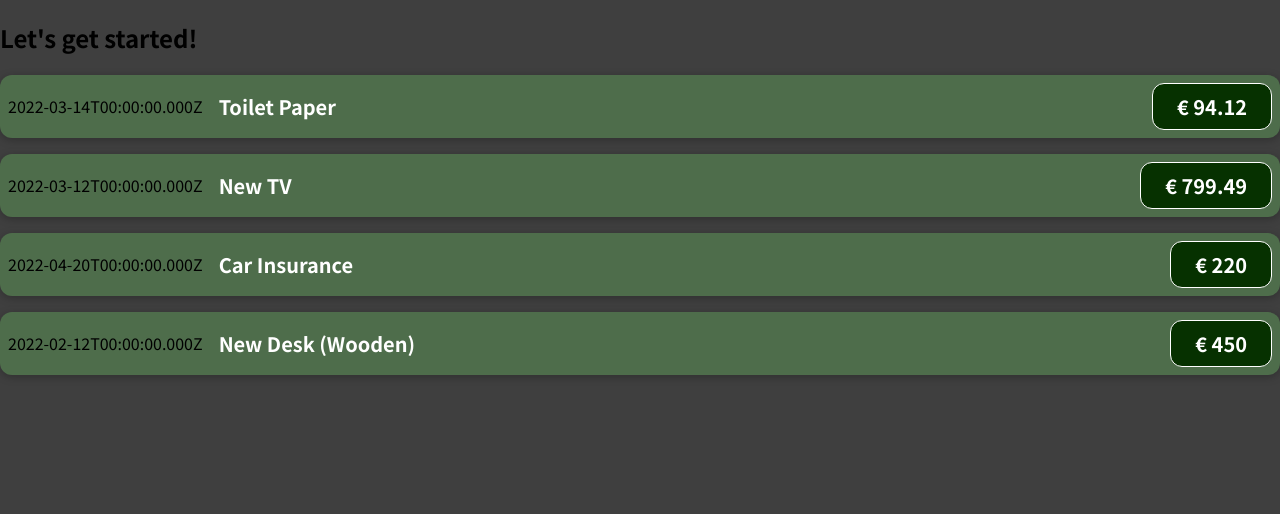
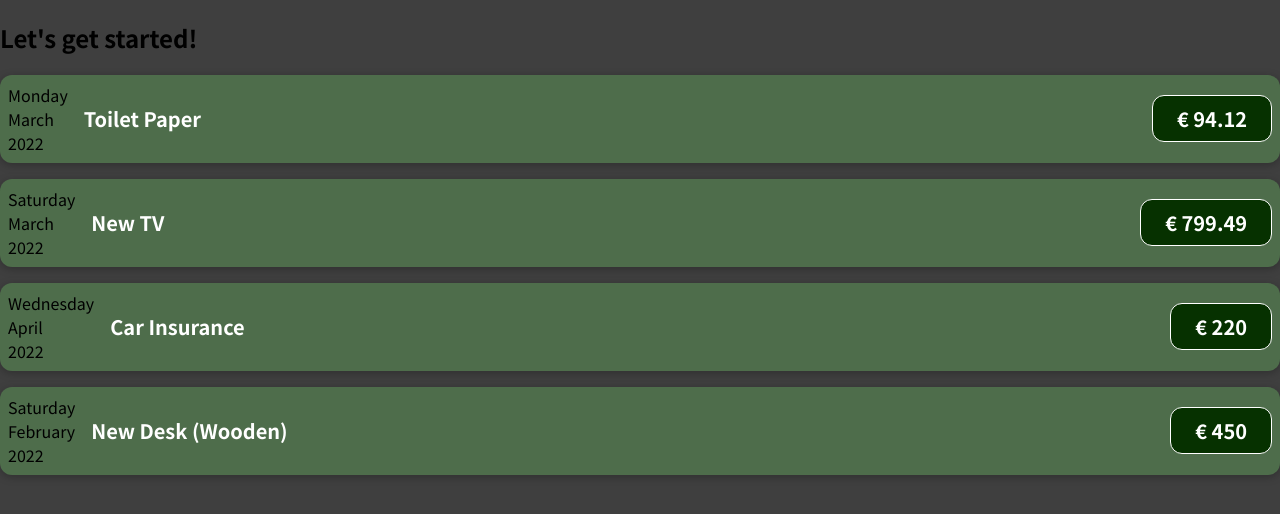
Before and after one commit to ddeveloper72/react-complete-guide, a JavaScript app: page / in a window 1280 px wide. Shown: the top 514 px of the page. Built offline with nearby package versions, Linux system fonts and the light colour scheme.

Commit message:
used localestrings to split up date variable

```diff
--- a/src/components/ExpenseItem.js
+++ b/src/components/ExpenseItem.js
@@ -2,11 +2,20 @@ import './ExpenseItem.css';
 
 function ExpenseItem(props) {
 
+    // define specific date elements as constants
+    const month =  props.date.toLocaleString('ie-EU', {month: 'long'});
+    const day = props.date.toLocaleString('ie-EU', {weekday: 'long'});
+    const year = props.date.toLocaleString('ie-EU', { year: 'numeric'});
+
     return (
         // root element has to be 1 element, nesting all other elements
-        // remember to convert date object to a string
+        // create individual elements for the date values
         <div className='expense-item'>
-            <div>{props.date.toISOString()}</div>
+            <div>
+                <div>{day}</div>
+                <div>{month}</div>
+                <div>{year}</div>
+            </div>
             <div className='expense-item__description'>
                 <h2>{props.title}</h2>
                 <div className='expense-item__price'>€ {props.amount}</div>
```
